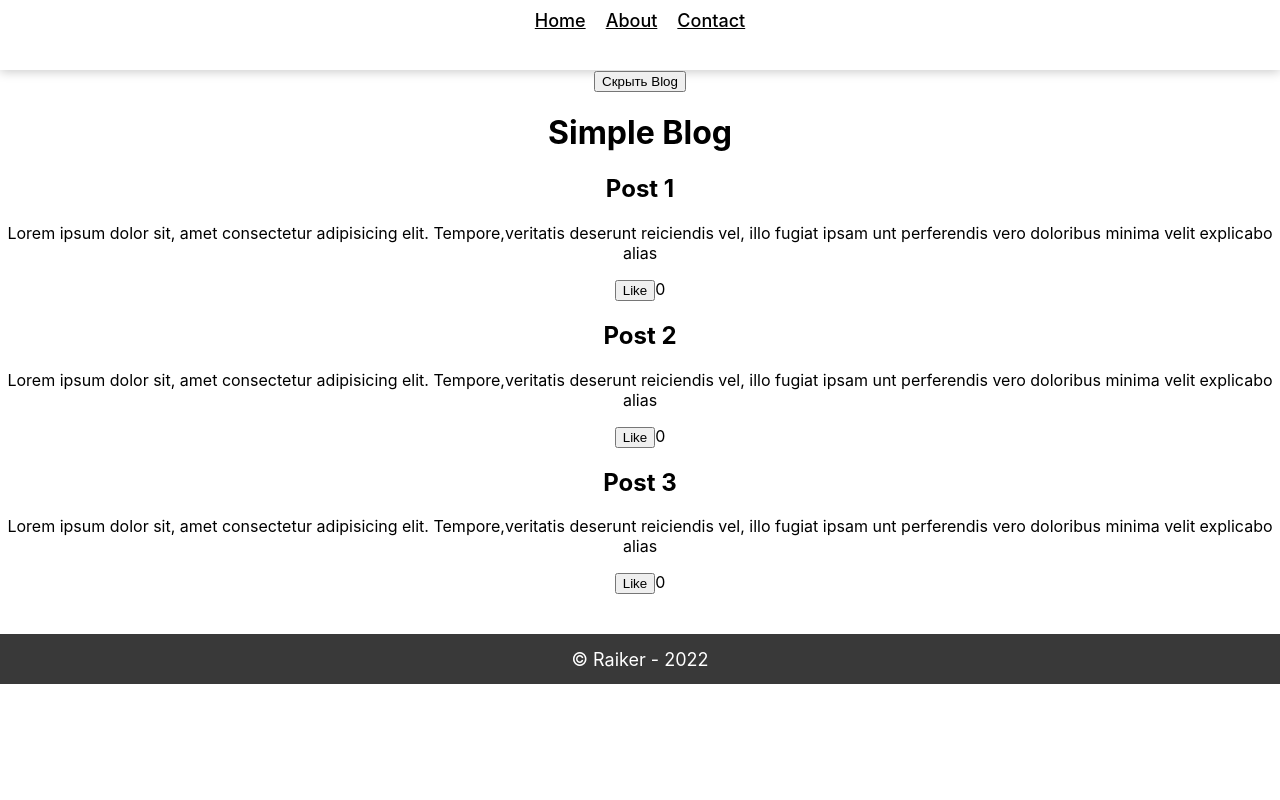
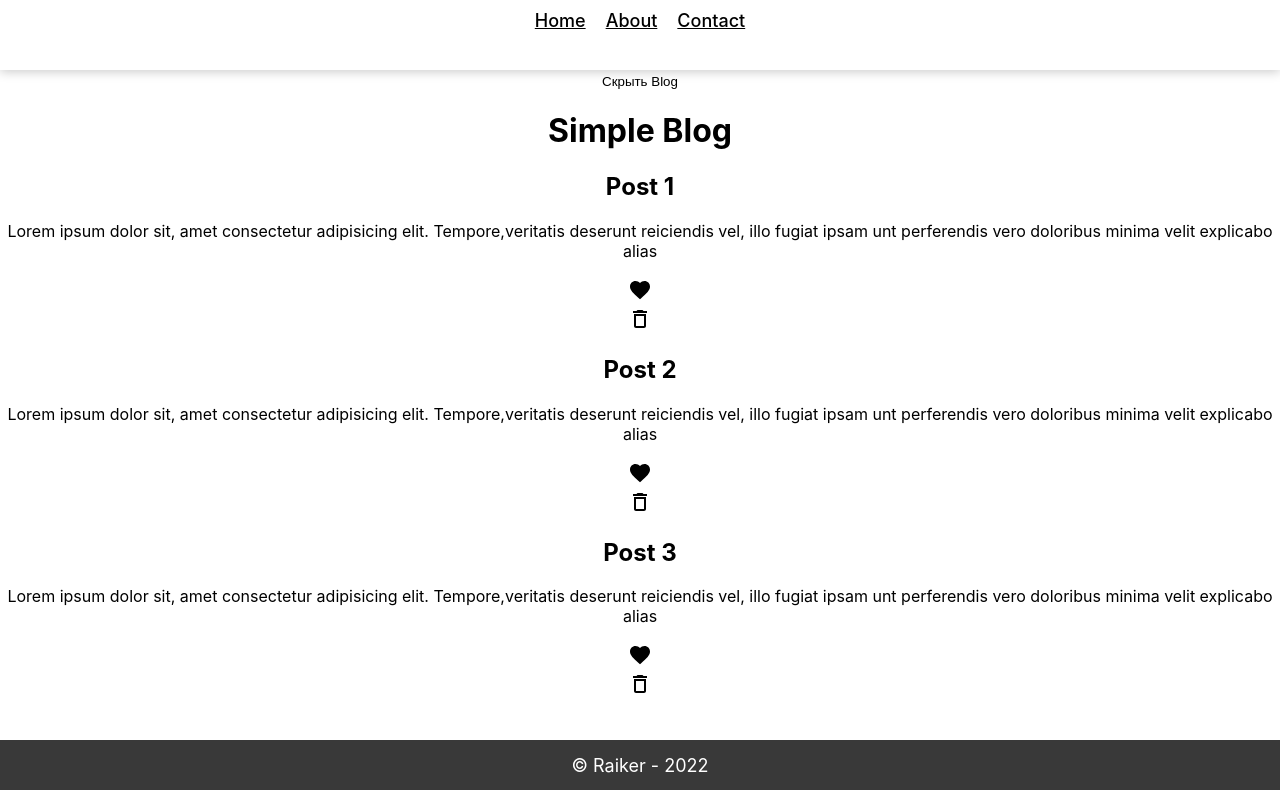
Before and after one commit to Rustdj/Rust.github.io, a React (Create React App) app: page / in a window 1280 px wide. Built offline with nearby package versions, Linux system fonts and the light colour scheme.

Commit message:
create deleted items

```diff
--- a/package.json
+++ b/package.json
@@ -3,6 +3,12 @@
   "version": "0.1.0",
   "private": true,
   "dependencies": {
+    "@emotion/react": "^11.7.1",
+    "@emotion/styled": "^11.6.0",
+    "@material-ui/core": "^4.12.3",
+    "@material-ui/icons": "^4.11.2",
+    "@mui/icons-material": "^5.4.1",
+    "@mui/material": "^5.4.1",
     "@testing-library/jest-dom": "^5.16.2",
     "@testing-library/react": "^12.1.2",
     "@testing-library/user-event": "^13.5.0",
--- a/src/App.css
+++ b/src/App.css
@@ -39,4 +39,6 @@
 
 button {
   cursor: pointer;
+  background-color: unset;
+  border: none;
 }
--- a/src/components/BlogContent/BlogContent.jsx
+++ b/src/components/BlogContent/BlogContent.jsx
@@ -5,49 +5,69 @@ import { Component } from "react/cjs/react.production.min";
 
 export class BlogContent extends Component {
   state = {
-    showBlog: true
-  }
+    showBlog: true,
+    blockArr: posts
 
-  blogPosts = posts.map((item, pos) => {
-    return (
-      <BlogCard
-        key={item.id}
-        title={item.title}
-        description={item.description}
-        pos={pos}
-      />
-    );
-  });
+    // blockArr: JSON.parse(localStorage.getItem('blogPosts')) || posts
+  };
+
+  likePost = (pos) => {
+    const temp = [...this.state.blockArr];
+    temp[pos].liked = !temp[pos].liked;
+
+    this.setState({
+      blockArr: temp,
+    });
+
+    // localStorage.setItem('blogPosts', JSON.stringify(temp))
+  };
 
   toggleBlock = () => {
-    this.setState(({showBlog}) => {
+    this.setState(({ showBlog }) => {
       return {
-        showBlog: !showBlog
-      }
-    })
-  }
+        showBlog: !showBlog,
+      };
+    });
+  };
 
+  deletePost = (pos) => {
+    if (window.confirm(`Удалить?  ${this.state.blockArr[pos].title}`)) {
+      const temp = [...this.state.blockArr];
+      temp.splice(pos, 1);
+
+      this.setState({
+        blockArr: temp,
+      });
+    }
+    // localStorage.setItem('blockArr', JSON.stringify(pos))
+  };
 
   render() {
+    const blogPosts = this.state.blockArr.map((item, pos) => {
+      return (
+        <BlogCard
+          key={item.id}
+          title={item.title}
+          description={item.description}
+          liked={item.liked}
+          likePost={() => this.likePost(pos)}
+          deletePost={() => this.deletePost(pos)}
+        />
+      );
+    });
     return (
       <>
         <button onClick={this.toggleBlock}>
-        {
-          this.state.showBlog ? 'Скрыть Blog' : 'Показать Blog'
-        }
+          {this.state.showBlog ? "Скрыть Blog" : "Показать Blog"}
         </button>
-        {
-          this.state.showBlog ?
+        {this.state.showBlog ? (
           <>
             <h1>Simple Blog</h1>
             <div className="posts">
-              <div className="post">{this.blogPosts}</div>
+              <div className="post">{blogPosts}</div>
             </div>
           </>
-          : null
-        }
-
-
+        ) : null}
       </>
     );
   }
--- a/src/components/BlogContent/components/BlogCard.jsx
+++ b/src/components/BlogContent/components/BlogCard.jsx
@@ -1,31 +1,24 @@
-import { Component } from "react/cjs/react.development";
 import "../../../App.css";
+import FavoriteIcon from '@mui/icons-material/Favorite';
+import DeleteOutlineIcon from '@mui/icons-material/DeleteOutline';
 
-export class BlogCard extends Component {
-  state = {
-    likeCount: 0
-  }
+export const BlogCard = ({title, description, likePost, liked, deletePost}) => {
 
+  const heartColor = liked ? 'red' : 'black'
 
-  toggleCount = () => {
-    this.setState(({likeCount}) => {
-      return{
-        likeCount: likeCount + 1
-      }
-    })
-  }
-
-  render() {
-    return (
-      <div className="post">
-        <h2>{this.props.title}</h2>
-        <p>{this.props.description}</p>
-        <div>
-          <button onClick={this.toggleCount}>Like</button>
-          {this.state.likeCount}
-        </div>
+  return (
+    <div className="post">
+      <h2>{title}</h2>
+      <p>{description}</p>
+      <div>
+        <button onClick={likePost}>
+          <FavoriteIcon style={{fill: heartColor}} />
+        </button>
       </div>
-    );
-  };
+      <button onClick={deletePost}>
+        <DeleteOutlineIcon />
+      </button>
+    </div>
+  );
 
   }
--- a/src/shared/projectData.jsx
+++ b/src/shared/projectData.jsx
@@ -1,21 +1,23 @@
-
 export const posts = [
   {
     id: 1,
     title: "Post 1",
     description:
       "Lorem ipsum dolor sit, amet consectetur adipisicing elit. Tempore,veritatis deserunt reiciendis vel, illo fugiat ipsam unt perferendis vero doloribus minima velit explicabo alias",
+    liked: false
   },
   {
     id: 2,
     title: "Post 2",
     description:
       "Lorem ipsum dolor sit, amet consectetur adipisicing elit. Tempore,veritatis deserunt reiciendis vel, illo fugiat ipsam unt perferendis vero doloribus minima velit explicabo alias",
+      liked: false
   },
   {
     id: 3,
     title: "Post 3",
     description:
       "Lorem ipsum dolor sit, amet consectetur adipisicing elit. Tempore,veritatis deserunt reiciendis vel, illo fugiat ipsam unt perferendis vero doloribus minima velit explicabo alias",
+      liked: false
   },
-]
+];
```
Also changed, not shown: 1 other file (tests, documents, lock files or other folders).
